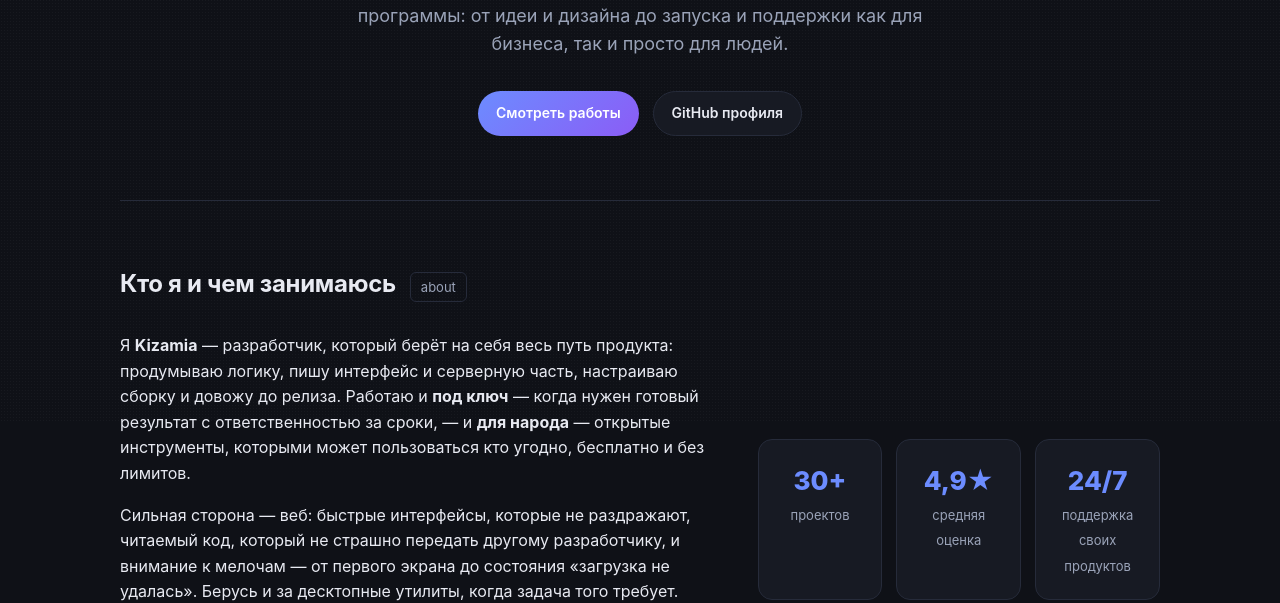
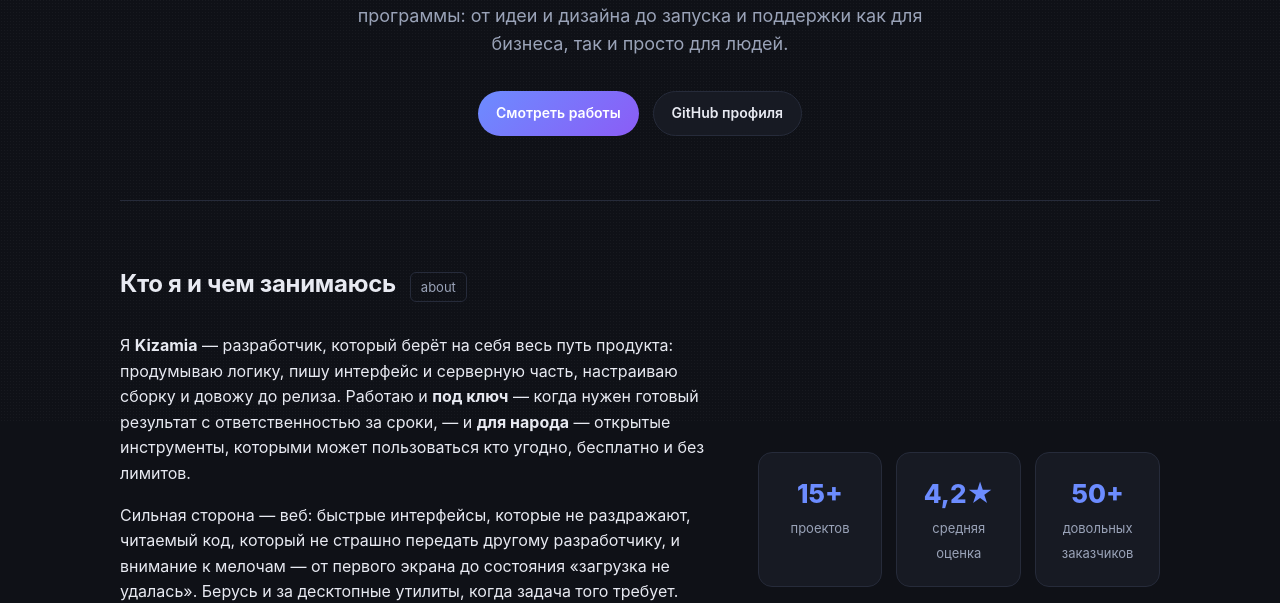
Before and after one commit to zloba010/zloba010.github.io, a plain HTML site: page index.html in a window 1280 px wide. Shown: the part 379-982 px from the top of the page. Drawn offline with Linux system fonts and the light colour scheme.

Commit message:
Update index.html

```diff
--- a/index.html
+++ b/index.html
@@ -155,9 +155,9 @@
         а не в презентацию.</p>
       </div>
       <div class="stat-row">
-        <div class="stat"><b>30+</b><span>проектов</span></div>
-        <div class="stat"><b>4,9★</b><span>средняя оценка</span></div>
-        <div class="stat"><b>24/7</b><span>поддержка своих продуктов</span></div>
+        <div class="stat"><b>15+</b><span>проектов</span></div>
+        <div class="stat"><b>4,2★</b><span>средняя оценка</span></div>
+        <div class="stat"><b>50+</b><span>довольных заказчиков</span></div>
       </div>
     </div>
   </section>
```
